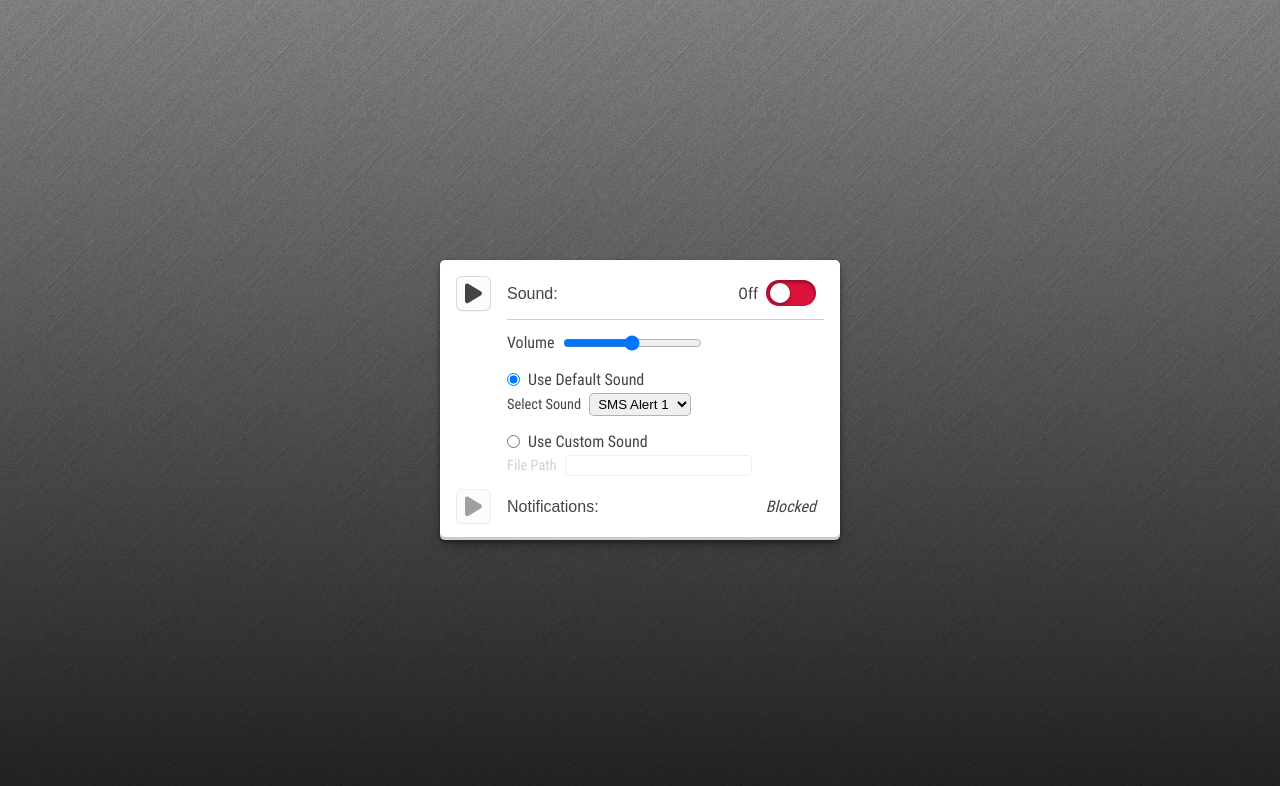
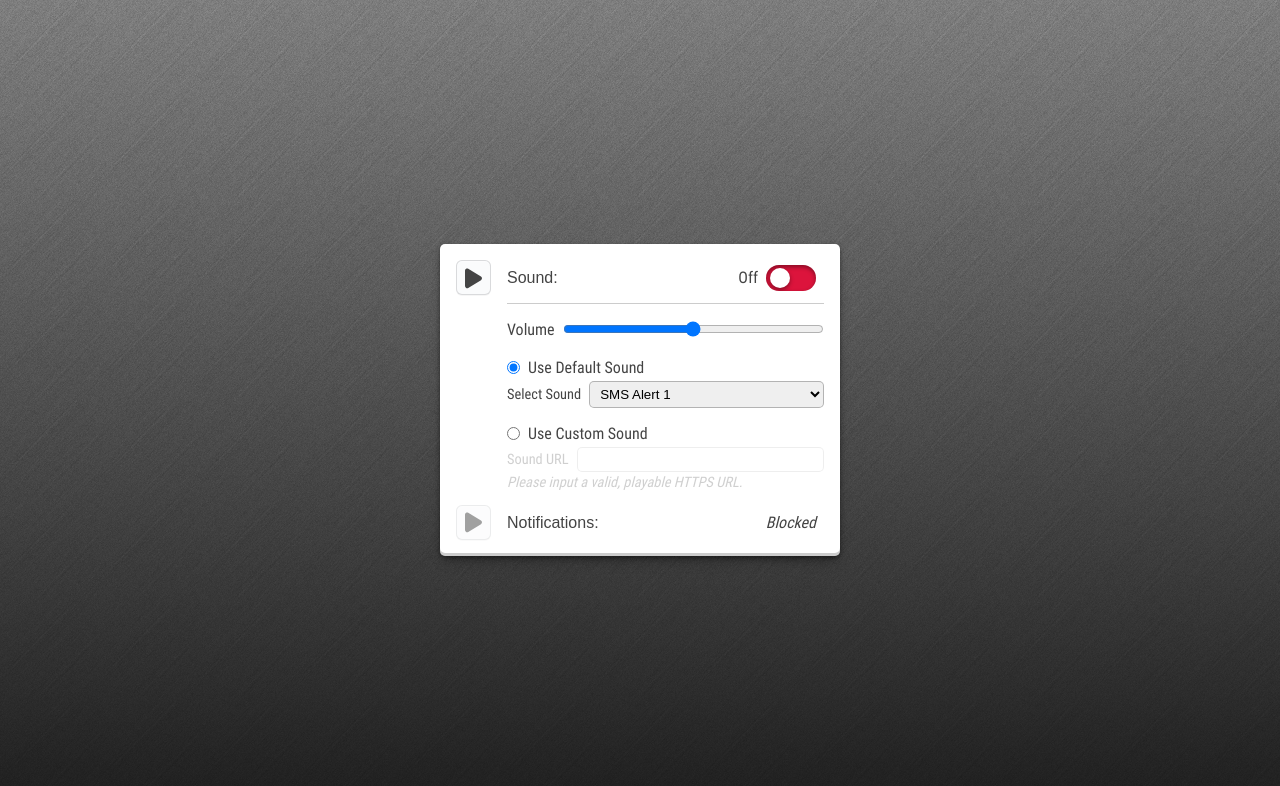
Before and after one commit to endulum/dc-shuffle-clock, a React (Vite) app: page / in a window 1280 px wide. Shown: the top 786 px of the page. Built offline with nearby package versions, Linux system fonts and the light colour scheme; a web font is replaced by a local one.

Commit message:
extract sound url field as component, accept urls as playable sounds

```diff
--- a/src/components/SettingsFields.tsx
+++ b/src/components/SettingsFields.tsx
@@ -23,13 +23,13 @@ export default function SettingsFields (
         setClockSettings(
           { ...clockSettings, [event.target.id]: event.target.checked }
         ); break
-      case 'text': setClockSettings(
-        { ...clockSettings, [event.target.id]: event.target.value }
-      ); break
-      default:
+      case 'range':
         setClockSettings(
           { ...clockSettings, [event.target.id]: parseInt(event.target.value, 10) }
-        )
+        ); break
+      default: setClockSettings(
+        { ...clockSettings, [event.target.id]: event.target.value }
+      )
     }
   }
 
--- a/src/components/SoundSettings.tsx
+++ b/src/components/SoundSettings.tsx
@@ -1,5 +1,6 @@
 import { type Dispatch, type SetStateAction, type ChangeEvent } from 'react'
 import { type IClockSettings } from '../types.ts'
+import SoundUrlField from './SoundUrlField.tsx'
 
 export default function SoundSettings (
   { clockSettings, setClockSettings, handleInputChange, handleSelectChange }: {
@@ -74,34 +75,10 @@ export default function SoundSettings (
         </label>
 
         <div className={clockSettings.soundCustomChoice ? '' : 'disabled'}>
-          <label htmlFor="soundCustomPath" className="row">
-            <small>File Path</small>
-            {/* <button
-              type="button"
-              onClick={() => { void getFile() }}
-            >
-              Choose...
-            </button> */}
-            {/* <input
-              type="file"
-              id="soundCustomPath"
-              accept=".mp3,.ogg,.wav"
-              onInput={(event) => {
-                setClockSettings(
-                  { ...clockSettings, soundCustomPath: event.target.value }
-                )
-              }}
-            /> */}
-            <input
-              type="text"
-              id="soundCustomPath"
-              onChange={handleInputChange}
-              defaultValue={clockSettings.soundCustomPath}
-            />
-            <audio id="customSound" src={clockSettings.soundCustomPath}>
-              <track kind="captions" />
-            </audio>
-          </label>
+          <SoundUrlField
+            handleInputChange={handleInputChange}
+            clockSettings={clockSettings}
+          />
         </div>
       </div>
 
--- /dev/null
+++ b/src/components/SoundUrlField.tsx
@@ -0,0 +1,33 @@
+import { useState, type ChangeEvent } from 'react'
+import { type IClockSettings } from '../types.ts'
+
+export default function SoundUrlField (
+  { handleInputChange, clockSettings }: {
+    handleInputChange: (event: ChangeEvent<HTMLInputElement>) => void
+    clockSettings: IClockSettings
+  }
+): JSX.Element {
+  const [isUrlValid, setIsUrlValid] = useState<boolean>(true)
+  return (
+    <>
+      <label htmlFor="soundCustomPath" className="row">
+        <small>Sound URL</small>
+        <input
+          type="url"
+          id="soundCustomPath"
+          onChange={handleInputChange}
+          defaultValue={clockSettings.soundCustomPath}
+        />
+        <audio
+          id="customSound"
+          src={clockSettings.soundCustomPath}
+          onError={() => { setIsUrlValid(false) }}
+          onCanPlay={() => { setIsUrlValid(true) }}
+        >
+          <track kind="captions" />
+        </audio>
+      </label>
+      {!isUrlValid && <small><i>Please input a valid, playable HTTPS URL.</i></small>}
+    </>
+  )
+}
--- a/src/helpers/playSound.ts
+++ b/src/helpers/playSound.ts
@@ -6,15 +6,11 @@ export default function playSound (
 ): void {
   let sound: HTMLAudioElement | null
   if (isCustom && customPath !== null) {
-    sound = document.getElementById('customSound') as HTMLAudioElement
-    if (sound === null) return
-    // sound = new Audio()
-    // sound.src = customPath
-    // sound.load()
+    const audio = (document.getElementById('customSound') as HTMLAudioElement)
+    sound = new Audio(audio.src)
   } else {
     sound = new Audio(`./audio/${defaultSelection}.mp3`)
   }
-  sound.crossOrigin = 'anonymous'
   sound.volume = soundVolume / 100
   // eslint-disable-next-line no-console
   sound.play().catch((e) => { console.warn(e) })
--- a/src/hooks/useClockSettings.ts
+++ b/src/hooks/useClockSettings.ts
@@ -1,5 +1,5 @@
 import { type Dispatch, type SetStateAction } from 'react'
-import { useEffect } from 'react'
+// import { useEffect } from 'react'
 import { useLocalStorage } from 'usehooks-ts'
 import transformSettings from '../helpers/transformSettings.ts'
 import defaultSettings from '../helpers/defaultSettings.ts'
@@ -26,9 +26,9 @@ export default function useClockSettings (): {
     deserializer
   })
 
-  useEffect(() => {
-    console.log(clockSettings)
-  }, [clockSettings])
+  // useEffect(() => {
+  //   console.log(clockSettings)
+  // }, [clockSettings])
 
   return { clockSettings, setClockSettings }
 }
--- a/src/style.css
+++ b/src/style.css
@@ -149,7 +149,7 @@ input[type="checkbox"] {
 input, select {
   border: 1px solid rgba(0, 0, 0, 0.25);
   border-radius: 5px;
-  padding: 0.125rem 0.25rem;
+  padding: 0.25rem 0.375rem;
   &:hover {
     border-color: black;
     cursor: pointer;
@@ -181,9 +181,14 @@ main {
   flex-direction: row;
   align-items: center;
   gap: 0.5rem;
+  input, select {
+    flex-grow: 1;
+  }
 }
 
-
+input[type="radio"], input[type="checkbox"] {
+  flex-grow: 0;
+}
 
 .input-delay {
   margin-left: 0.25rem;
```
